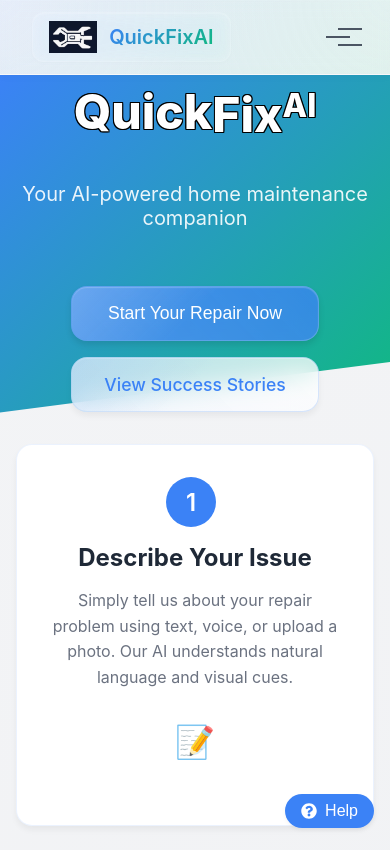
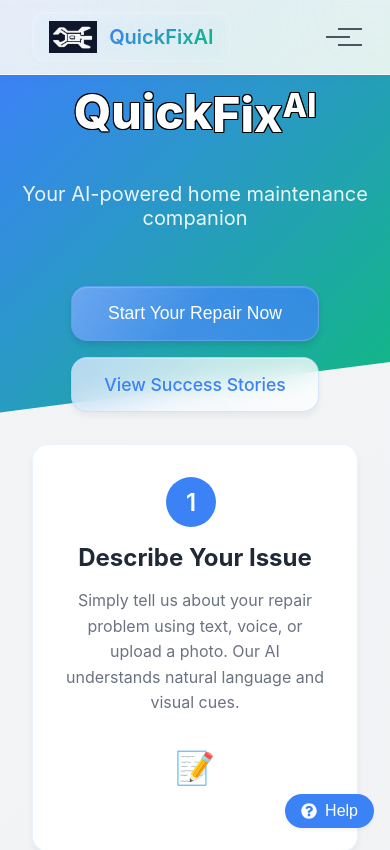
Before and after one commit to sasroc/QuickFix-AI-Powered-Home-Maintenance-Advisor, a React (Create React App) app in the folder frontend/: page / in a window 390 px wide. Shown: the top 850 px of the page. Built offline with nearby package versions, Linux system fonts and the light colour scheme; no server answers.

Commit message:
STYLE: Update AuthPage and RepairGuide components to enhance layout and responsiveness. Increase max-width in AuthPage for better usability and adjust styles in RepairGuide to prevent overflow and improve spacing, ensuring a more polished user experience.

```diff
--- a/frontend/src/components/auth/AuthPage.css
+++ b/frontend/src/components/auth/AuthPage.css
@@ -17,7 +17,7 @@
   border-radius: 20px;
   padding: 3rem;
   width: 100%;
-  max-width: 480px;
+  max-width: 800px;
   box-shadow: 0 10px 25px var(--shadow-medium);
   animation: slideUp 0.5s ease-out;
   backdrop-filter: blur(18px);
--- a/frontend/src/components/auth/AuthPage.js
+++ b/frontend/src/components/auth/AuthPage.js
@@ -95,7 +95,6 @@ function AuthPage() {
         position: 'relative',
         zIndex: 1,
         width: '100%',
-        maxWidth: '100%',
         boxSizing: 'border-box'
       }}>
         <div className="auth-header">
--- a/frontend/src/components/repair/RepairGuide.css
+++ b/frontend/src/components/repair/RepairGuide.css
@@ -545,6 +545,7 @@
     max-width: 100vw;
     box-sizing: border-box;
     padding: 1rem 0;
+    overflow-x: hidden;
   }
 
   .repair-guide-header {
@@ -605,8 +606,9 @@
     padding: 1rem;
     min-height: auto;
     max-height: none;
-    width: 100%;
-    margin: 0;
+    width: calc(100% - 2rem);
+    margin: 0 1rem;
+    box-sizing: border-box;
   }
 
   .step-header {
```
